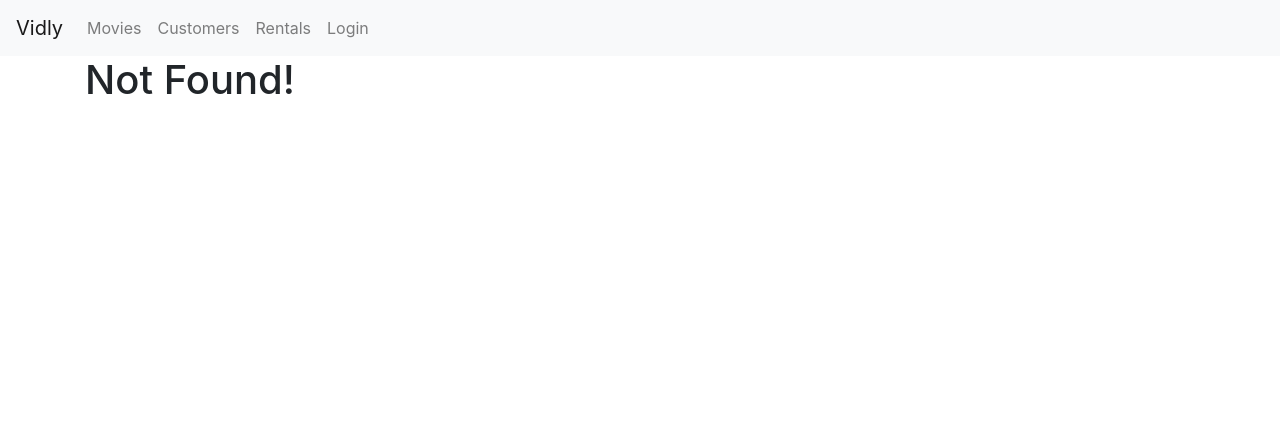
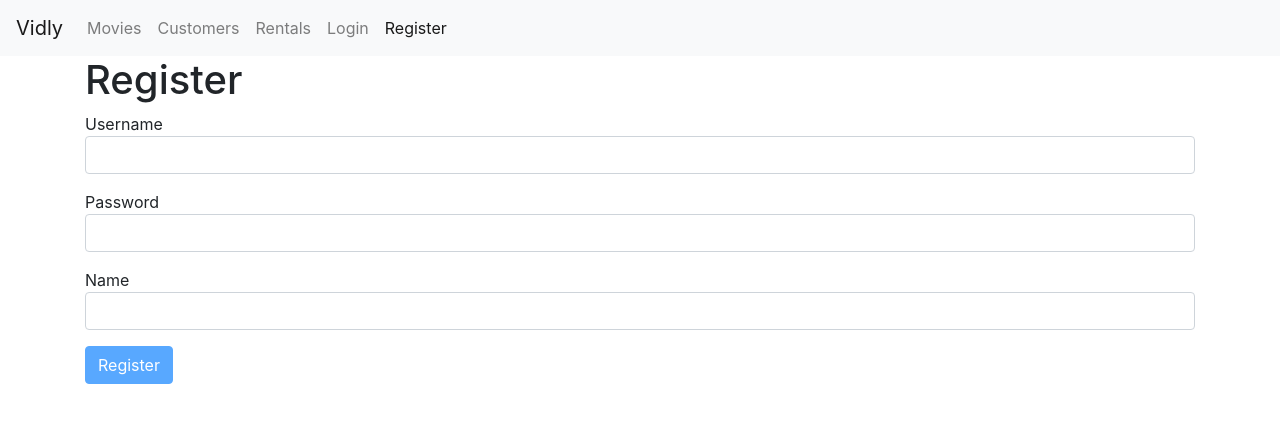
Before and after one commit to shahryar-h/vidlyCodeWithMosh, a React (Create React App) app: page /register in a window 1280 px wide. Before the commit this address led to /not-found. Shown: the top 422 px of the page. Built offline with nearby package versions, Linux system fonts and the light colour scheme.

Commit message:
done with register form

```diff
--- a/src/App.js
+++ b/src/App.js
@@ -8,6 +8,7 @@
 import MovieForm from "./components/moviesForm";
 import LoginForm from "./components/loginForm";
 import "./App.css";
+import RegisterForm from "./components/registerForm";
 
 function App() {
   return (
@@ -16,6 +17,7 @@
       <main className="container">
         <Switch>
           <Route path="/login" component={LoginForm} />
+          <Route path="/register" component={RegisterForm} />
           <Route path="/movies/:id" component={MovieForm} />
           <Route path="/movies" component={Movies} />
           <Route path="/customers" component={Customers} />
--- a/src/components/navBar.jsx
+++ b/src/components/navBar.jsx
@@ -31,6 +31,9 @@
           <NavLink className="nav-item nav-link" to="/login">
             Login
           </NavLink>
+          <NavLink className="nav-item nav-link" to="/register">
+            Register
+          </NavLink>
         </div>
       </div>
     </nav>
--- /dev/null
+++ b/src/components/registerForm.jsx
@@ -0,0 +1,36 @@
+import React, { Component } from "react";
+import Joi from "joi-browser";
+import Form from "./common/form";
+
+class RegisterForm extends Form {
+  state = {
+    data: { username: "", password: "", name: "" },
+    errors: {},
+  };
+  schema = {
+    username: Joi.string().required().label("Username").email(),
+    password: Joi.string().required().min(5).label("Password"),
+    name: Joi.string().required().label("Name"),
+  };
+
+  doSubmit = () => {
+    //call the server
+    console.log("Submitted");
+  };
+
+  render() {
+    return (
+      <div>
+        <h1>Register</h1>
+        <form onSubmit={this.handleSubmit}>
+          {this.renderInput("username", "Username")}
+          {this.renderInput("password", "Password", "password")}
+          {this.renderInput("name", "Name")}
+          {this.renderButton("Register")}
+        </form>
+      </div>
+    );
+  }
+}
+
+export default RegisterForm;
```
